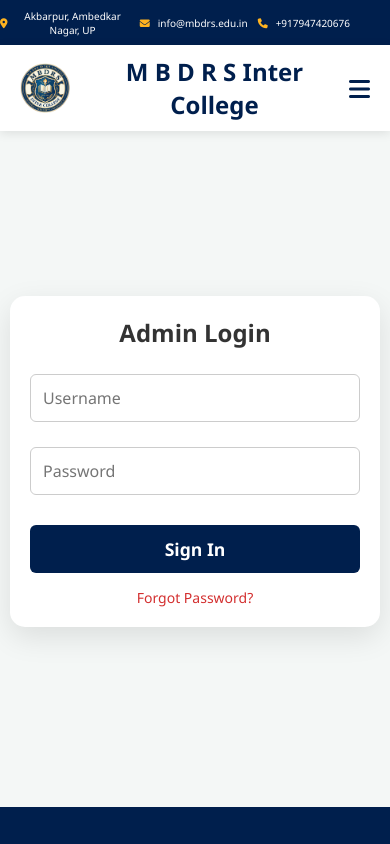
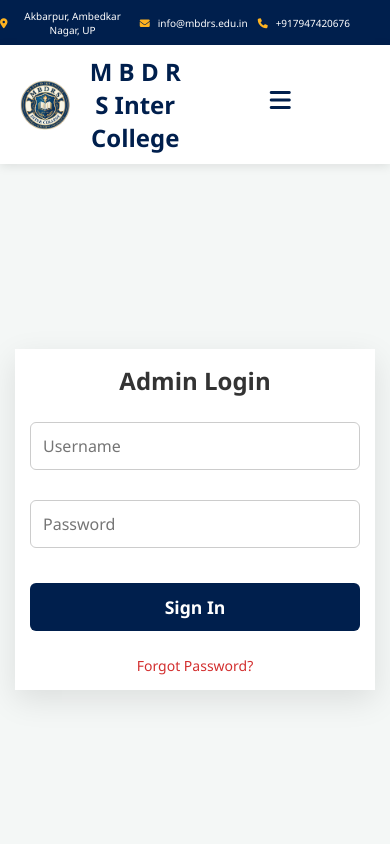
Before and after one commit to satyam-prajapati065/M-B-D-R-S-Inter-college, a React (Vite) app: page /login in a window 390 px wide. Shown: the top 844 px of the page. Built offline with nearby package versions, Linux system fonts and the light colour scheme.

Commit message:
Responsive add

```diff
--- a/src/App.css
+++ b/src/App.css
@@ -772,4 +772,64 @@
     /* Mobile keyboard zoom issue nahi hoga */
     padding: 12px !important;
   }
+
+  /* 1. Main Container aur Cards ko 100% width dena */
+  .container,
+  .card,
+  .login-card,
+  .admission-portal-card {
+    width: 100% !important;
+    max-width: 100% !important;
+    margin: 10px 0 !important;
+    /* Side margin hata di */
+    padding: 15px !important;
+    /* Padding thodi kam kar di mobile ke liye */
+    border-radius: 0 !important;
+    /* Mobile pe sharp edges zyada saaf lagte hain */
+    box-sizing: border-box !important;
+  }
+
+  /* 2. Admission Form ke saare DIVs ko 100% karna */
+  form {
+    display: flex !important;
+    flex-direction: column !important;
+    width: 100% !important;
+  }
+
+  form div {
+    width: 100% !important;
+    grid-column: span 1 !important;
+    /* Grid layout ko override karne ke liye */
+  }
+
+  /* 3. Inputs aur Buttons ko full width karna */
+  .input-field,
+  input[type="text"],
+  input[type="date"],
+  input[type="number"],
+  select,
+  textarea,
+  button {
+    width: 100% !important;
+    display: block !important;
+    box-sizing: border-box !important;
+    /* Padding se width na badhe isliye */
+    margin-bottom: 10px;
+  }
+
+  /* 4. Horizontal Scroll Fix (Taaki page shake na kare) */
+  body,
+  html {
+    overflow-x: hidden !important;
+    width: 100%;
+    position: relative;
+  }
+
+  /* 5. Buttons jo Grid Span use kar rahe hain */
+  .login-btn,
+  .logout-btn,
+  button[style*="gridColumn"] {
+    grid-column: span 1 !important;
+    width: 100% !important;
+  }
 }
--- a/src/components/TiltCard.jsx
+++ b/src/components/TiltCard.jsx
@@ -1,9 +1,20 @@
-import React, { useRef } from "react";
+import React, { useRef, useState, useEffect } from "react";
 
 const TiltCard = ({ calendarImg, tiltMax = 20 }) => {
   const cardRef = useRef(null);
 
+  // Mobile check karne ke liye state
+  const [isMobile, setIsMobile] = useState(window.innerWidth <= 768);
+
+  // Window resize handle karne ke liye
+  useEffect(() => {
+    const handleResize = () => setIsMobile(window.innerWidth <= 768);
+    window.addEventListener("resize", handleResize);
+    return () => window.removeEventListener("resize", handleResize);
+  }, []);
+
   const handleMouseMove = (e) => {
+    if (isMobile) return; // Mobile par tilt effect band rakhenge taaki scroll mein dikat na ho
     const card = cardRef.current;
     const rect = card.getBoundingClientRect();
 
@@ -26,11 +37,19 @@
     card.style.transition = "transform 0.5s ease";
   };
 
+  // --- Dynamic Styles ---
+  const dynamicCardStyle = {
+    ...styles.tiltCard,
+    // Agar mobile hai toh size chota kar do (e.g. 300x280), nahi toh wahi 420x400 rahega
+    width: isMobile ? "300px" : "420px",
+    height: isMobile ? "280px" : "400px",
+  };
+
   return (
     <div style={styles.container}>
       <div
         ref={cardRef}
-        style={styles.tiltCard}
+        style={dynamicCardStyle}
         onMouseMove={handleMouseMove}
         onMouseLeave={handleMouseLeave}
       >
@@ -49,17 +68,17 @@
   container: {
     perspective: "1000px",
     display: "inline-block",
-    margin: "20px",
+    margin: "10px auto", // Mobile ke liye margin thoda kam
+    textAlign: "center",
   },
   tiltCard: {
-    width: "420px",
-    height: "400px",
     background: "#fff",
     position: "relative",
     transformStyle: "preserve-3d",
     boxShadow: "0 20px 30px rgba(0, 0, 0, 0.1)",
     overflow: "hidden",
     cursor: "pointer",
+    borderRadius: "12px", // Thoda round kar diya mobile pe achha lagta hai
   },
   cardImage: {
     position: "absolute",
```
